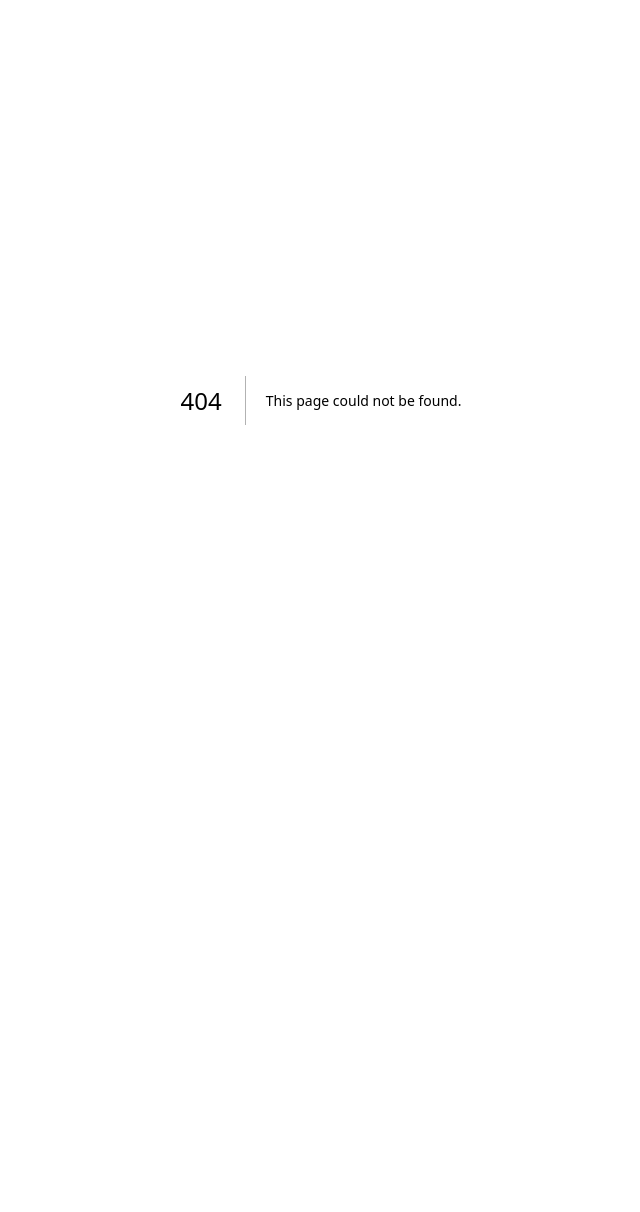
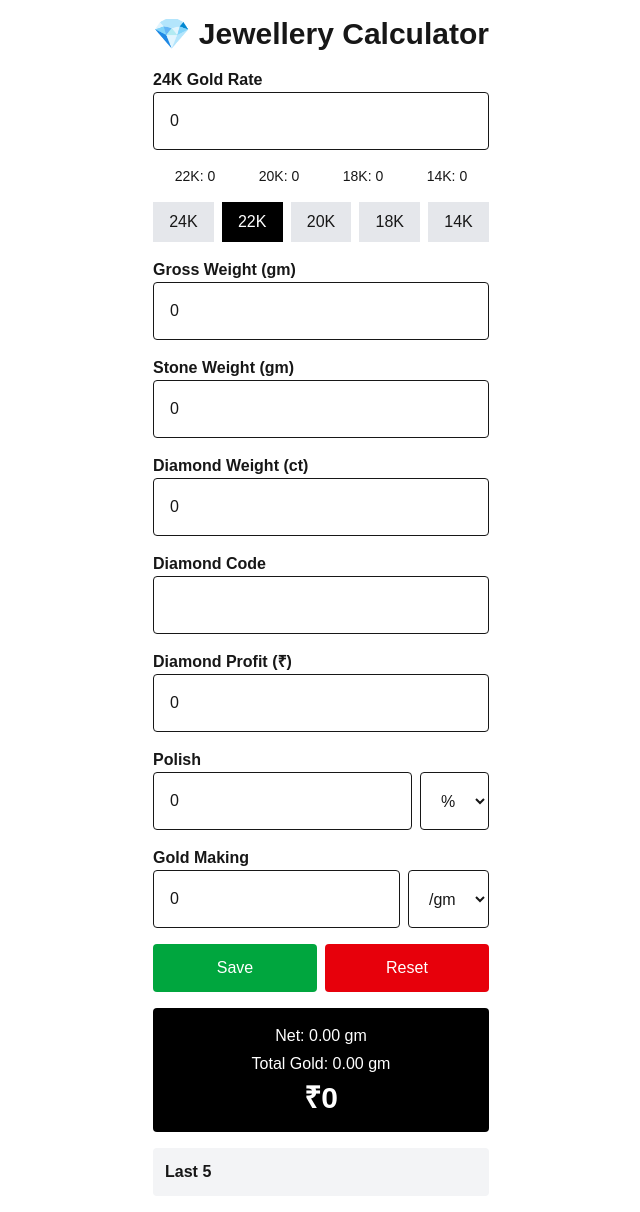
Before and after one commit to nkjewellers/jewellery-calculator, a Next.js app: page /calculator in a window 1280 px wide. Before the commit this address had no page. Shown: the whole page, without its empty margins (319-959 px from the left). Before the commit the page ends 800 px from the top, so only its background shows below. Built offline with nearby package versions, Linux system fonts and the light colour scheme.

Commit message:
calculator ready

```diff
--- /dev/null
+++ b/app/calculator/page.tsx
@@ -0,0 +1,248 @@
+"use client";
+
+import { useState } from "react";
+
+export default function Calculator() {
+
+  const [rate24, setRate24] = useState(0);
+  const [carat, setCarat] = useState(22);
+
+  const [gross, setGross] = useState(0);
+  const [stone, setStone] = useState(0);
+
+  const [diamondCt, setDiamondCt] = useState(0);
+  const [diamondCode, setDiamondCode] = useState("");
+  const [diamondProfit, setDiamondProfit] = useState(0);
+
+  const [polish, setPolish] = useState(0);
+  const [polishType, setPolishType] = useState("percent");
+
+  const [goldMaking, setGoldMaking] = useState(0);
+  const [makingType, setMakingType] = useState("perGram");
+
+  const [history, setHistory] = useState<any[]>([]);
+
+  const purityMap:any = {
+    24:1, 22:0.93, 20:0.86, 18:0.78, 14:0.62
+  };
+
+  const map:any = {
+    k:1,g:2,c:3,h:4,o:5,
+    i:6,t:7,r:8,a:9,m:0
+  };
+
+  // 🔹 Rates
+  const rate22 = rate24 * 0.93;
+  const rate20 = rate24 * 0.86;
+  const rate18 = rate24 * 0.78;
+  const rate14 = rate24 * 0.62;
+
+  const rate10 = rate24 * purityMap[carat];
+  const ratePerGram = rate10 / 10;
+
+  const diamondGram = diamondCt * 0.2;
+
+  const net = Math.max(0, gross - stone - diamondGram);
+
+  // 🔹 POLISH
+  let polishValue = polishType === "percent"
+    ? (net * polish) / 100
+    : polish;
+
+  const totalGoldWeight = net + polishValue;
+
+  const goldValue = totalGoldWeight * ratePerGram;
+
+  // 🔹 MAKING
+  let goldMakingValue = 0;
+  if (makingType === "perGram") {
+    goldMakingValue = net * goldMaking;
+  } else if (makingType === "percent") {
+    goldMakingValue = (goldValue * goldMaking) / 100;
+  } else {
+    goldMakingValue = goldMaking;
+  }
+
+  // 🔹 DIAMOND
+  const cleanCode = diamondCode.trim().toLowerCase();
+
+  let num = "";
+  for (let ch of cleanCode) {
+    if (map[ch] !== undefined) num += map[ch];
+  }
+
+  const diamondRate = num ? parseInt(num + "00") : 0;
+  const diamondCost = diamondRate * diamondCt;
+  const diamondTotal = diamondCost + diamondProfit;
+
+  // 🔹 FINAL
+  const totalWithoutGST =
+    goldValue + goldMakingValue + diamondTotal;
+
+  const gst = totalWithoutGST * 0.03;
+  const final = totalWithoutGST + gst;
+
+  // 🔹 HISTORY
+  const saveHistory = () => {
+    const newEntry = {
+      final: final.toFixed(0),
+      wt: gross,
+      ct: diamondCt
+    };
+    setHistory([newEntry, ...history.slice(0, 4)]);
+  };
+
+  const resetAll = () => {
+    setRate24(0);
+    setGross(0);
+    setStone(0);
+    setDiamondCt(0);
+    setDiamondCode("");
+    setDiamondProfit(0);
+    setPolish(0);
+    setGoldMaking(0);
+  };
+
+  return (
+    <div className="p-4 max-w-md mx-auto space-y-4">
+
+      <h1 className="text-3xl font-bold text-center">
+        💎 Jewellery Calculator
+      </h1>
+
+      {/* GOLD RATE */}
+      <div>
+        <p className="font-semibold">24K Gold Rate</p>
+        <input
+          value={rate24}
+          onChange={(e)=>setRate24(+e.target.value)}
+          className="w-full p-4 border rounded"
+        />
+      </div>
+
+      {/* AUTO RATES */}
+      <div className="grid grid-cols-4 text-center text-sm">
+        <p>22K: {rate22.toFixed(0)}</p>
+        <p>20K: {rate20.toFixed(0)}</p>
+        <p>18K: {rate18.toFixed(0)}</p>
+        <p>14K: {rate14.toFixed(0)}</p>
+      </div>
+
+      {/* CARAT */}
+      <div className="grid grid-cols-5 gap-2">
+        {[24,22,20,18,14].map(c => (
+          <button key={c}
+            onClick={()=>setCarat(c)}
+            className={`p-2 ${
+              carat===c ? "bg-black text-white" : "bg-gray-200"
+            }`}>
+            {c}K
+          </button>
+        ))}
+      </div>
+
+      {/* WEIGHTS */}
+      <div>
+        <p className="font-semibold">Gross Weight (gm)</p>
+        <input value={gross}
+          onChange={(e)=>setGross(+e.target.value)}
+          className="w-full p-4 border rounded"/>
+      </div>
+
+      <div>
+        <p className="font-semibold">Stone Weight (gm)</p>
+        <input value={stone}
+          onChange={(e)=>setStone(+e.target.value)}
+          className="w-full p-4 border rounded"/>
+      </div>
+
+      <div>
+        <p className="font-semibold">Diamond Weight (ct)</p>
+        <input value={diamondCt}
+          onChange={(e)=>setDiamondCt(+e.target.value)}
+          className="w-full p-4 border rounded"/>
+      </div>
+
+      {/* DIAMOND */}
+      <div>
+        <p className="font-semibold">Diamond Code</p>
+        <input value={diamondCode}
+          onChange={(e)=>setDiamondCode(e.target.value)}
+          className="w-full p-4 border rounded"/>
+      </div>
+
+      <div>
+        <p className="font-semibold">Diamond Profit (₹)</p>
+        <input value={diamondProfit}
+          onChange={(e)=>setDiamondProfit(+e.target.value)}
+          className="w-full p-4 border rounded"/>
+      </div>
+
+      {/* POLISH */}
+      <div>
+        <p className="font-semibold">Polish</p>
+        <div className="flex gap-2">
+          <input value={polish}
+            onChange={(e)=>setPolish(+e.target.value)}
+            className="w-full p-4 border rounded"/>
+          <select
+            onChange={(e)=>setPolishType(e.target.value)}
+            className="p-4 border rounded">
+            <option value="percent">%</option>
+            <option value="flat">₹</option>
+          </select>
+        </div>
+      </div>
+
+      {/* MAKING */}
+      <div>
+        <p className="font-semibold">Gold Making</p>
+        <div className="flex gap-2">
+          <input value={goldMaking}
+            onChange={(e)=>setGoldMaking(+e.target.value)}
+            className="w-full p-4 border rounded"/>
+          <select
+            onChange={(e)=>setMakingType(e.target.value)}
+            className="p-4 border rounded">
+            <option value="perGram">/gm</option>
+            <option value="percent">%</option>
+            <option value="flat">₹</option>
+          </select>
+        </div>
+      </div>
+
+      {/* BUTTONS */}
+      <div className="flex gap-2">
+        <button onClick={saveHistory}
+          className="w-full bg-green-600 text-white p-3 rounded">
+          Save
+        </button>
+
+        <button onClick={resetAll}
+          className="w-full bg-red-600 text-white p-3 rounded">
+          Reset
+        </button>
+      </div>
+
+      {/* RESULT */}
+      <div className="bg-black text-white p-4 rounded text-center space-y-1">
+        <p>Net: {net.toFixed(2)} gm</p>
+        <p>Total Gold: {totalGoldWeight.toFixed(2)} gm</p>
+        <p className="text-3xl font-bold">
+          ₹{final.toFixed(0)}
+        </p>
+      </div>
+
+      {/* HISTORY */}
+      <div className="bg-gray-100 p-3 rounded">
+        <h2 className="font-bold">Last 5</h2>
+        {history.map((h, i)=>(
+          <p key={i}>
+            ₹{h.final} | {h.wt}gm | {h.ct}ct
+          </p>
+        ))}
+      </div>
+
+    </div>
+  );
+}
--- a/app/page.tsx
+++ b/app/page.tsx
@@ -1,65 +1,7 @@
-import Image from "next/image";
-
 export default function Home() {
   return (
-    <div className="flex flex-col flex-1 items-center justify-center bg-zinc-50 font-sans dark:bg-black">
-      <main className="flex flex-1 w-full max-w-3xl flex-col items-center justify-between py-32 px-16 bg-white dark:bg-black sm:items-start">
-        <Image
-          className="dark:invert"
-          src="/next.svg"
-          alt="Next.js logo"
-          width={100}
-          height={20}
-          priority
-        />
-        <div className="flex flex-col items-center gap-6 text-center sm:items-start sm:text-left">
-          <h1 className="max-w-xs text-3xl font-semibold leading-10 tracking-tight text-black dark:text-zinc-50">
-            To get started, edit the page.tsx file.
-          </h1>
-          <p className="max-w-md text-lg leading-8 text-zinc-600 dark:text-zinc-400">
-            Looking for a starting point or more instructions? Head over to{" "}
-            <a
-              href="https://vercel.com/templates?framework=next.js&utm_source=create-next-app&utm_medium=appdir-template-tw&utm_campaign=create-next-app"
-              className="font-medium text-zinc-950 dark:text-zinc-50"
-            >
-              Templates
-            </a>{" "}
-            or the{" "}
-            <a
-              href="https://nextjs.org/learn?utm_source=create-next-app&utm_medium=appdir-template-tw&utm_campaign=create-next-app"
-              className="font-medium text-zinc-950 dark:text-zinc-50"
-            >
-              Learning
-            </a>{" "}
-            center.
-          </p>
-        </div>
-        <div className="flex flex-col gap-4 text-base font-medium sm:flex-row">
-          <a
-            className="flex h-12 w-full items-center justify-center gap-2 rounded-full bg-foreground px-5 text-background transition-colors hover:bg-[#383838] dark:hover:bg-[#ccc] md:w-[158px]"
-            href="https://vercel.com/new?utm_source=create-next-app&utm_medium=appdir-template-tw&utm_campaign=create-next-app"
-            target="_blank"
-            rel="noopener noreferrer"
-          >
-            <Image
-              className="dark:invert"
-              src="/vercel.svg"
-              alt="Vercel logomark"
-              width={16}
-              height={16}
-            />
-            Deploy Now
-          </a>
-          <a
-            className="flex h-12 w-full items-center justify-center rounded-full border border-solid border-black/[.08] px-5 transition-colors hover:border-transparent hover:bg-black/[.04] dark:border-white/[.145] dark:hover:bg-[#1a1a1a] md:w-[158px]"
-            href="https://nextjs.org/docs?utm_source=create-next-app&utm_medium=appdir-template-tw&utm_campaign=create-next-app"
-            target="_blank"
-            rel="noopener noreferrer"
-          >
-            Documentation
-          </a>
-        </div>
-      </main>
+    <div className="flex items-center justify-center h-screen text-2xl font-bold">
+      💎 Jewellery Software Ready
     </div>
   );
 }
```
